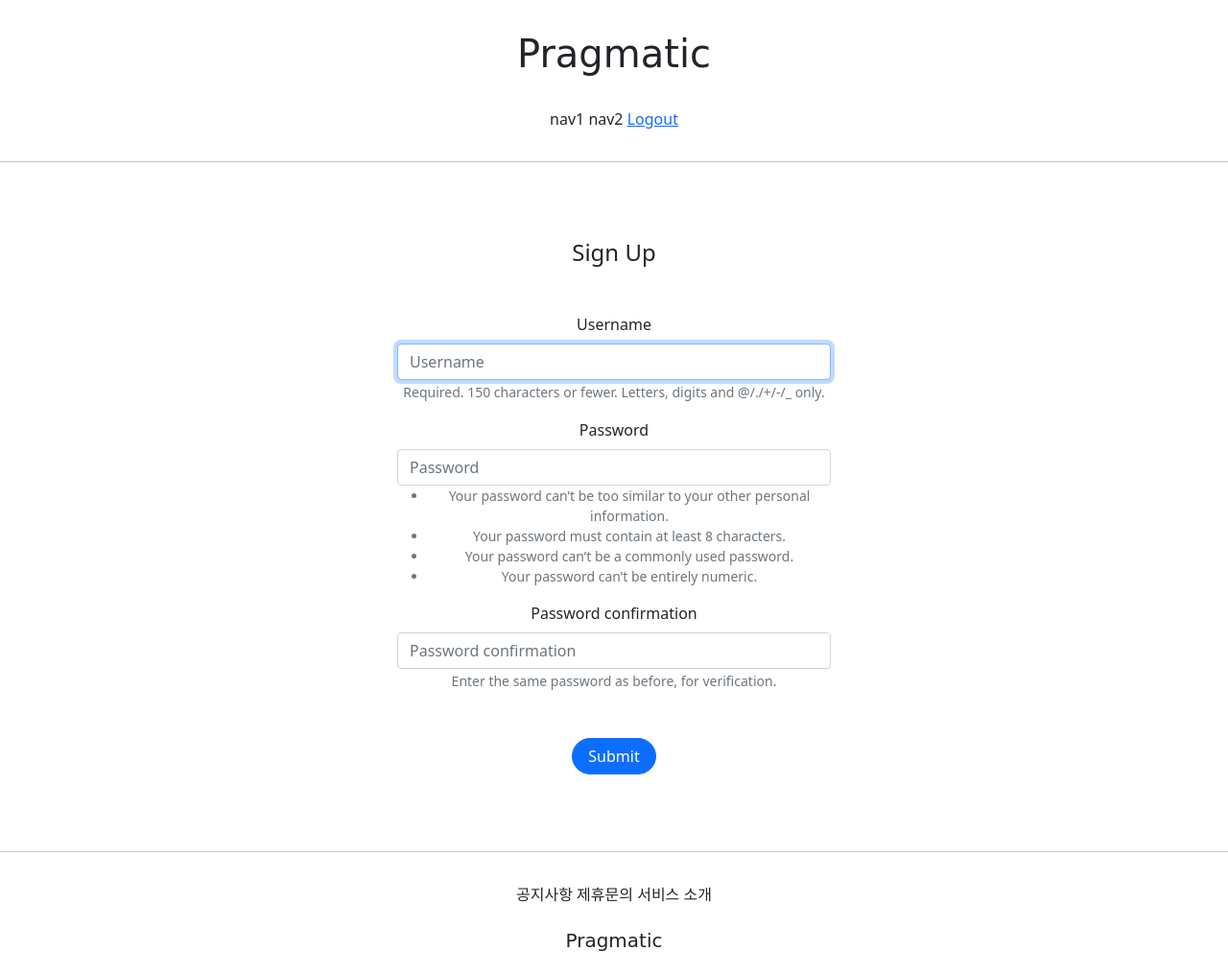
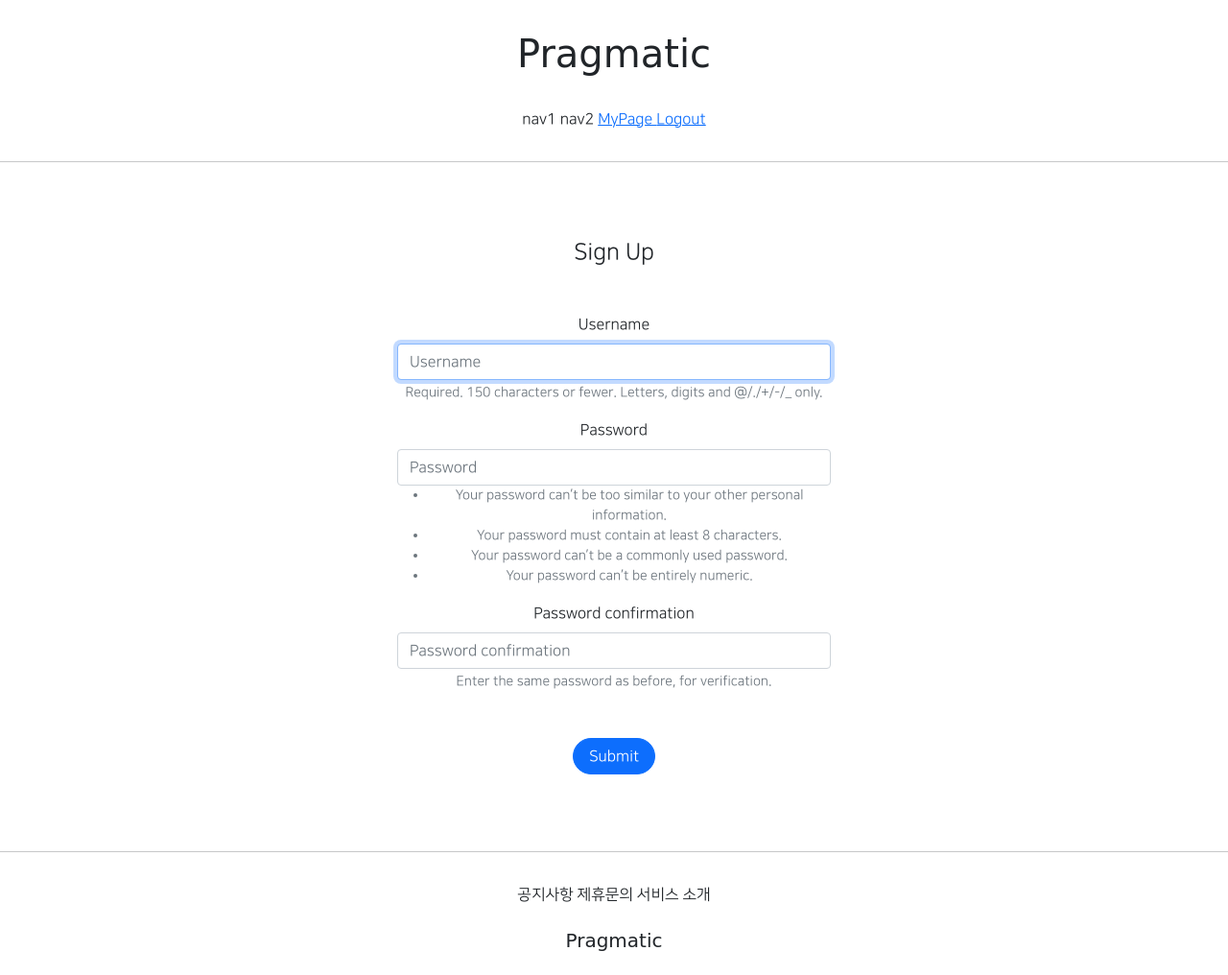
Before and after one commit to Wo-ong/Woong_Appaplication_2, a Django app: page /accounts/create/ in a window 1280 px wide. Shown: the whole page at 96% size. Run offline with Django 3.2, Linux system fonts and the light colour scheme; the visitor is signed in with stand-in values (Sample User, id 1); parts of the project's set-up code (start-up, migrations or seed data) failed here and were passed over; some libraries are stand-ins or nearby versions; some web fonts are replaced.

Commit message:
7/15 Woong commit 4

```diff
--- a/accountapp/urls.py
+++ b/accountapp/urls.py
@@ -1,7 +1,7 @@
 from django.contrib.auth.views import LoginView, LogoutView
 from django.urls import path
 
-from accountapp.views import hello_world, AccountCreateView
+from accountapp.views import hello_world, AccountCreateView, AccountDetailView
 
 app_name = 'accountapp'
 
@@ -12,5 +12,6 @@ urlpatterns = [
 
     path('logout/', LogoutView.as_view(), name='logout'),
 
-    path('create/', AccountCreateView.as_view(), name='create')
+    path('create/', AccountCreateView.as_view(), name='create'),
+    path('detail/<int:pk>', AccountDetailView.as_view(), name='detail'),
 ]
--- a/accountapp/views.py
+++ b/accountapp/views.py
@@ -5,7 +5,7 @@ from django.shortcuts import render
 
 # Create your views here.
 from django.urls import reverse, reverse_lazy
-from django.views.generic import CreateView
+from django.views.generic import CreateView, DetailView
 
 from accountapp.models import HelloWorld
 
@@ -32,3 +32,8 @@ class AccountCreateView(CreateView):
     form_class = UserCreationForm
     success_url = reverse_lazy('accountapp:hello_world')
     template_name = 'accountapp/create.html'
+
+class AccountDetailView(DetailView):
+    model = User
+    context_object_name = 'target_user'
+    template_name = 'accountapp/detail.html'
--- a/templates/base.html
+++ b/templates/base.html
@@ -3,7 +3,7 @@
 
 {% include 'head.html' %}
 
-<body>
+<body style="font-family: 'NanumSquareR'">
 
 {% include 'header.html' %}
 
--- a/templates/head.html
+++ b/templates/head.html
@@ -17,4 +17,26 @@
     {# STATIC FILES LINK #}
     <link rel="stylesheet" type="text/css" href="{% static 'base.css' %}">
 
+    <style>
+        @font-face {
+            font-family: 'NanumSquareR';
+            src: local('NanumSquareR'),
+            url("{% static 'fonts/NanumSquareR.otf' %}") format("opentype");
+        }
+        @font-face {
+            font-family: 'NanumSquareEB';
+            src: local('NanumSquareEB'),
+            url("{% static 'fonts/NanumSquareEB.otf' %}") format("opentype");
+        }
+        @font-face {
+            font-family: 'NanumSquareB';
+            src: local('NanumSquareB'),
+            url("{% static 'fonts/NanumSquareB.otf' %}") format("opentype");
+        }
+        @font-face {
+            font-family: 'NanumSquareL';
+            src: local('NanumSquareL'),
+            url("{% static 'fonts/NanumSquareL.otf' %}") format("opentype");
+        }
+    </style>
 </head>
--- a/templates/header.html
+++ b/templates/header.html
@@ -28,6 +28,11 @@
         </span>
         {% else %}
         <span>
+            <a href="{% url 'accountapp:detail' pk=user.pk %}">
+                MyPage
+            </a>
+        </span>
+        <span>
             <a href="{% url 'accountapp:logout' %}">
                 Logout
             </a>
```
Also changed, not shown: accountapp/templates/accountapp/detail.html (added, +18 -0 lines).
